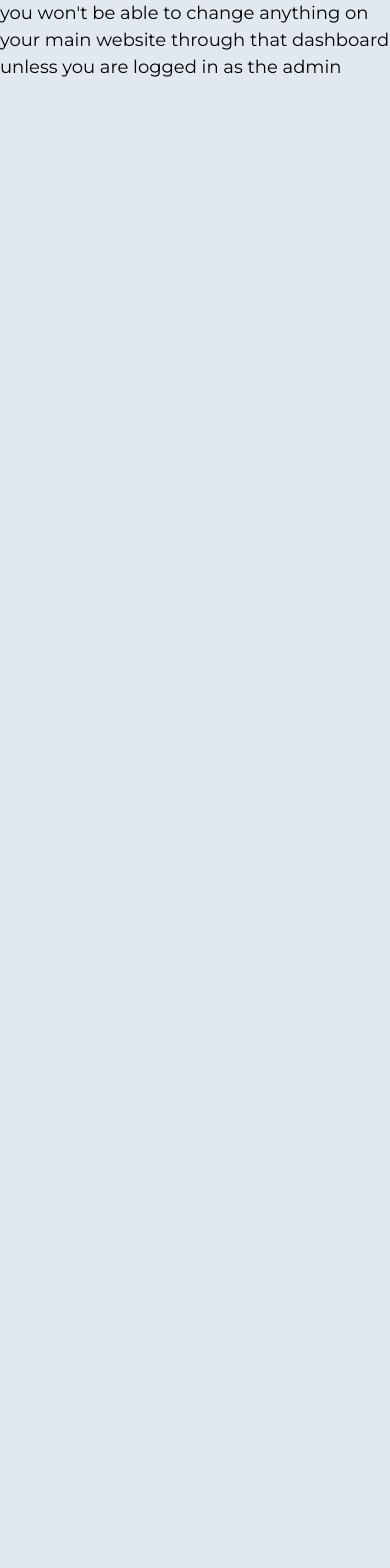
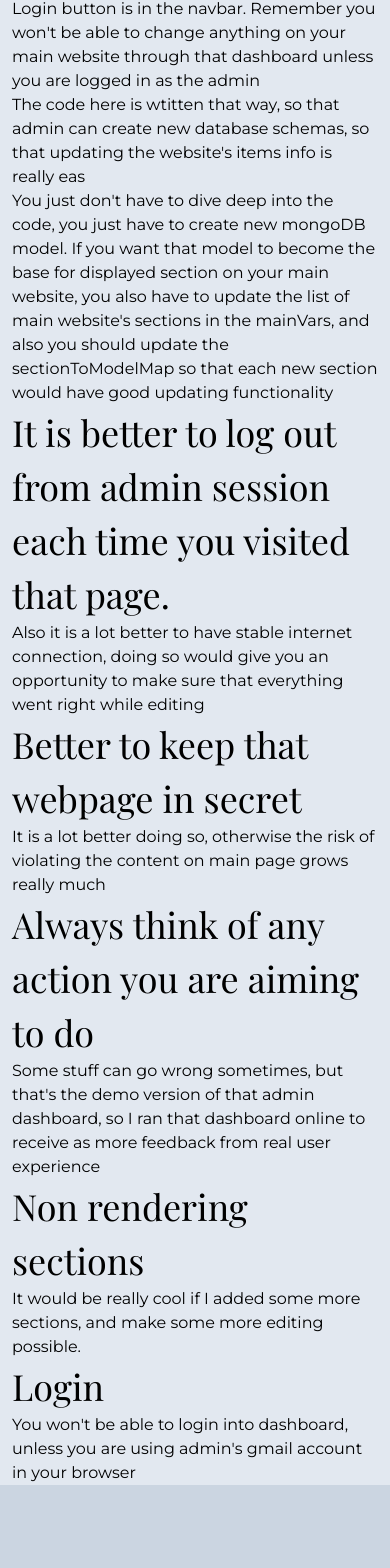
Before and after one commit to vakulenko10/adminDashboard, a Next.js app: page / in a window 390 px wide. Shown: the part 229-1797 px from the top of the page. Before the commit the page ends 844 px from the top, so only its background shows below. Built offline with nearby package versions, Linux system fonts and the light colour scheme; no server answers; a web font is replaced by a local one.

Commit message:
last updates before deploying first demo
The most common updates before first deploying of the demo version

```diff
--- /dev/null
+++ b/app/components/Footer.jsx
@@ -0,0 +1,87 @@
+import React from 'react'
+import Container from './Container'
+import Link from 'next/link'
+
+const Footer = () => {
+  return (
+
+    <footer className="relative bg-slate-300 py-20 pb-6">
+        <Container className={`flex`}>
+            <div className='developerInfo w-full flex flex-col justify-center items-center'>
+                <Link href='https://www.instagram.com/vakulenko_10'>instagram</Link>
+            </div>
+            <div className='info w-full flex flex-col justify-center items-center'>
+                <Link href='https://www.instagram.com/black_bansheeee/'>instagram</Link>
+            </div>
+        </Container>
+    {/* <div className="container mx-auto px-4">
+        <div className="flex flex-wrap text-left lg:text-left">
+        <div className="w-full lg:w-6/12 px-4">
+            <h4 className="text-3xl fonat-semibold text-blueGray-700">Let's keep in touch!</h4>
+            <h5 className="text-lg mt-0 mb-2 text-blueGray-600">
+            Find us on any of these platforms, we respond 1-2 business days.
+            </h5>
+            <div className="mt-6 lg:mb-0 mb-6">
+            <button className="bg-white text-lightBlue-400 shadow-lg font-normal h-10 w-10 items-center justify-center align-center rounded-full outline-none focus:outline-none mr-2" type="button">
+                <i className="fab fa-twitter"></i></button><button className="bg-white text-lightBlue-600 shadow-lg font-normal h-10 w-10 items-center justify-center align-center rounded-full outline-none focus:outline-none mr-2" type="button">
+                <i className="fab fa-facebook-square"></i></button><button className="bg-white text-pink-400 shadow-lg font-normal h-10 w-10 items-center justify-center align-center rounded-full outline-none focus:outline-none mr-2" type="button">
+                <i className="fab fa-dribbble"></i></button><button className="bg-white text-blueGray-800 shadow-lg font-normal h-10 w-10 items-center justify-center align-center rounded-full outline-none focus:outline-none mr-2" type="button">
+                <i className="fab fa-github"></i>
+            </button>
+            </div>
+        </div>
+        <div className="w-full lg:w-6/12 px-4">
+            <div className="flex flex-wrap items-top mb-6">
+            <div className="w-full lg:w-4/12 px-4 ml-auto">
+                <span className="block uppercase text-blueGray-500 text-sm font-semibold mb-2">Useful Links</span>
+                <ul className="list-unstyled">
+                <li>
+                    <a className="text-blueGray-600 hover:text-blueGray-800 font-semibold block pb-2 text-sm" href="">About Us</a>
+                </li>
+                <li>
+                    <a className="text-blueGray-600 hover:text-blueGray-800 font-semibold block pb-2 text-sm" href="">Blog</a>
+                </li>
+                <li>
+                    <a className="text-blueGray-600 hover:text-blueGray-800 font-semibold block pb-2 text-sm" href="">Github</a>
+                </li>
+                <li>
+                    <a className="text-blueGray-600 hover:text-blueGray-800 font-semibold block pb-2 text-sm" href="">Free Products</a>
+                </li>
+                </ul>
+            </div>
+            <div className="w-full lg:w-4/12 px-4">
+                <span className="block uppercase text-blueGray-500 text-sm font-semibold mb-2">Other Resources</span>
+                <ul className="list-unstyled">
+                <li>
+                    <a className="text-blueGray-600 hover:text-blueGray-800 font-semibold block pb-2 text-sm" href="">MIT License</a>
+                </li>
+                <li>
+                    <a className="text-blueGray-600 hover:text-blueGray-800 font-semibold block pb-2 text-sm" href="">Terms &amp; Conditions</a>
+                </li>
+                <li>
+                    <a className="text-blueGray-600 hover:text-blueGray-800 font-semibold block pb-2 text-sm" href="">Privacy Policy</a>
+                </li>
+                <li>
+                    <a className="text-blueGray-600 hover:text-blueGray-800 font-semibold block pb-2 text-sm" href="">Contact Us</a>
+                </li>
+                </ul>
+            </div>
+            </div>
+        </div>
+        </div>
+        <hr className="my-6 border-blueGray-300" />
+        <div className="flex flex-wrap items-center md:justify-between justify-center">
+        <div className="w-full md:w-4/12 px-4 mx-auto text-center">
+            <div className="text-sm text-blueGray-500 font-semibold py-1">
+            Copyright © <span id="get-current-year">2021</span>
+            <a href="#" className="text-blueGray-500 hover:text-gray-800" target="_blank"> Notus JS by</a>
+            <a href="#" className="text-blueGray-500 hover:text-blueGray-800">Creative Tim</a>.
+            </div>
+        </div>
+        </div>
+    </div> */}
+    </footer>
+  )
+}
+
+export default Footer
--- a/app/components/GetImagesFromCloudinary.js
+++ b/app/components/GetImagesFromCloudinary.js
@@ -40,8 +40,5 @@ const GetImagesFromFolder = ({sectionName}) => {
             </div>
         )
 }
-// const Carousel = (photos) =>{
-//     const
-// }
 
 export default GetImagesFromFolder
--- /dev/null
+++ b/app/components/Loader.css
@@ -0,0 +1,65 @@
+.loader {
+    width: 48px;
+    height: 48px;
+    margin: auto;
+    position: relative;
+  }
+
+  .loader:before {
+    content: '';
+    width: 48px;
+    height: 5px;
+    background: #f0808050;
+    position: absolute;
+    top: 60px;
+    left: 0;
+    border-radius: 50%;
+    animation: shadow324 0.5s linear infinite;
+  }
+
+  .loader:after {
+    content: '';
+    width: 100%;
+    height: 100%;
+    background: #f08080;
+    position: absolute;
+    top: 0;
+    left: 0;
+    border-radius: 4px;
+    animation: jump7456 0.5s linear infinite;
+  }
+
+  @keyframes jump7456 {
+    15% {
+      border-bottom-right-radius: 3px;
+    }
+
+    25% {
+      transform: translateY(9px) rotate(22.5deg);
+    }
+
+    50% {
+      transform: translateY(18px) scale(1, .9) rotate(45deg);
+      border-bottom-right-radius: 40px;
+    }
+
+    75% {
+      transform: translateY(9px) rotate(67.5deg);
+    }
+
+    100% {
+      transform: translateY(0) rotate(90deg);
+    }
+  }
+
+  @keyframes shadow324 {
+
+    0%,
+      100% {
+      transform: scale(1, 1);
+    }
+
+    50% {
+      transform: scale(1.2, 1);
+    }
+  }
--- /dev/null
+++ b/app/components/Loader.jsx
@@ -0,0 +1,10 @@
+import React from 'react'
+import './Loader.css'
+const Loader = () => {
+  return (
+    <div className="loader"></div>
+
+  )
+}
+
+export default Loader
--- a/app/components/SectionItem.jsx
+++ b/app/components/SectionItem.jsx
@@ -5,9 +5,9 @@ import { AiFillEdit } from "react-icons/ai";
 const SectionItem = ({item, sectionName, handleDelete}) => {
   return (
 
-  <div className="SectionItem relative flex max-w-full min-w-[250px] h-[600px] md:justify-self-center md:max-w-[370px] md:h-[500px] overflow-hidden flex-col rounded-xl bg-white bg-clip-border text-gray-700 shadow-md lg:max-w-[330px]">
-    <div className="imageContainer relative mx-4 mt-4 overflow-hidden rounded-xl bg-white bg-clip-border text-gray-700 h-1/2 ">
-    {item.imageURL?<img className="h-full w-full object-cover" src={item.imageURL} />:<>no image</>}
+  <div className="SectionItem relative flex max-w-[90%] min-w-[250px] h-[600px] md:justify-self-center md:max-w-[370px] md:h-[500px] overflow-hidden flex-col rounded-xl bg-white bg-clip-border text-gray-700 shadow-md lg:max-w-[330px]">
+    <div className={`imageContainer relative mx-4 mt-4 overflow-hidden rounded-xl bg-white bg-clip-border text-gray-700 ${item?.imageURL?'h-1/2':'imageContainer relative h-fit p-3 '} `}>
+    {item?.imageURL?<img className="h-full w-full object-cover" src={item.imageURL} />:<div>click to show the buttons</div>}
     <div className="h-full w-full btn-container bg-[#0b0b0b58]  rounded absolute px-1 mx-auto top-[0] left-[0] justify-between items-center">
       <button
         className="flex items-center justify-center w-full select-none rounded-lg bg-blue-gray-900/10 py-3 px-6 text-center align-middle font-sans text-xs font-bold uppercase text-blue-gray-900 transition-all hover:scale-105 focus:scale-105 focus:opacity-[0.85] active:scale-100 active:opacity-[0.85] disabled:pointer-events-none disabled:opacity-50 disabled:shadow-none"
@@ -22,7 +22,7 @@ const SectionItem = ({item, sectionName, handleDelete}) => {
     </div>
     </div>
 
-    <div className="itemInfo p-6 overflow-y-scroll overflow-x-hidden h-1/2">
+    <div className={`itemInfo p-6 overflow-y-scroll overflow-x-hidden ${item?.imageURL?'h-1/2':"h-full"}`}>
     {Object.entries(item).map(([property, value]) => (
             // Exclude specific properties you don't want to display
             !['_id'].includes(property) && (
--- a/app/globals.css
+++ b/app/globals.css
@@ -9,8 +9,12 @@
   box-sizing: border-box;
 
 }
+/* body{
+  min-height: 100vh;
+} */
 .page{
   padding-top: 100px;
+  min-height: 80vh;
 }
 h1{
   font-size: 36px;
@@ -39,6 +43,10 @@ h3, h4{
 }
 h5, h6{
   font-family: 'Dancing Script', cursive;
+}
+p{
+  font-family: 'Montserrat', sans-serif;
+
 }
 .burger {
   position: relative;
--- a/app/layout.js
+++ b/app/layout.js
@@ -2,6 +2,7 @@ import { Inter } from "next/font/google";
 import './globals.css'
 import Header from "./components/Header";
 import AuthProvider from "./components/AuthProvider";
+import Footer from "./components/Footer";
 const inter = Inter({ subsets: ["latin"] });
 
 export const metadata = {
@@ -17,6 +18,7 @@ export default function RootLayout({ children }) {
         <AuthProvider>
         <Header/>
         {children}
+        <Footer/>
         </AuthProvider>
       </body>
     </html>
--- a/app/page.js
+++ b/app/page.js
@@ -6,35 +6,28 @@ import { useSession } from "next-auth/react";
 export default function Home() {
   const {data: session} = useSession();
   console.log("Session:", session)
-  if(!(session?.status == "authenticated")){
-    return(
 
-      <main className="page pt-[100px] z-0">
-        <Container>
-          <h1>Hi there!</h1>
-          <p>That is admin dashboard site, you have to login to be able to edit your personal website...</p>
-          <h4>Login button is in the navbar. Remember you won't be able to change anything on your main website through that dashboard unless you are logged in as the admin</h4>
-        </Container>
-      </main>
-    )
-  }
-  return (
-    <>
+  return(
+
     <main className="page pt-[100px] z-0">
-    <Container >
-      <h1 className="text-lg md:text-[2rem] lg:text-[2rem] xl:text-3xl">adsfoi;njweopi</h1>
-      <div>
-        <p>safddddddddddddddd</p>
-        <p>safddddddddddddddd</p>
-        <p>safddddddddddddddd</p>
-        <p>safddddddddddddddd</p>
-        <p>safddddddddddddddd</p>
-        <p>safddddddddddddddd</p>
-        <p>safddddddddddddddd</p>
-        <p>safddddddddddddddd</p>
-        </div>
-    </Container>
+      <Container className={'px-3 md:px-1'}>
+        <h1>Hi there!</h1>
+        <p>That is admin dashboard site, you have to login to be able to edit your personal website...</p>
+        <p>Login button is in the navbar. Remember you won't be able to change anything on your main website through that dashboard unless you are logged in as the admin</p>
+        <p>The code here is wtitten that way, so that admin can create new database schemas, so that updating the website's items info is really eas</p>
+        <p>You just don't have to dive deep into the code, you just have to create new mongoDB model. If you want that model to become the base for displayed section on your main website, you also have to update the list of main website's sections in the mainVars, and also you should update the sectionToModelMap so that each new section would have good updating functionality </p>
+        <h1>It is better to log out from admin session each time you visited that page.</h1>
+        <p>Also it is a lot better to have stable internet connection, doing so would give you an opportunity to make sure that everything went right while editing</p>
+        <h1>Better to keep that webpage in secret</h1>
+        <p>It is a lot better doing so, otherwise the risk of violating the content on main page grows really much</p>
+        <h1>Always think of any action you are aiming to do</h1>
+        <p>Some stuff can go wrong sometimes, but that's the demo version of that admin dashboard, so I ran that dashboard online to receive as more feedback from real user experience</p>
+        <h1>Non rendering sections</h1>
+        <p>It would be really cool if I added some more sections, and make some more editing possible.  </p>
+        <h1>Login</h1>
+        <p>You won't be able to login into dashboard, unless you are using admin's gmail account in your browser</p>
+      </Container>
     </main>
-    </>
-  );
+  )
+
 }
--- a/app/section/[sectionName]/page.jsx
+++ b/app/section/[sectionName]/page.jsx
@@ -6,6 +6,7 @@ import Container from "@/app/components/Container";
 import SectionItem from '@/app/components/SectionItem';
 import Link from 'next/link';
 import React, { useState, useEffect } from 'react';
+import Loader from '@/app/components/Loader';
 const Page = ({ params }) => {
   const [contentItems, setContentItems] = useState([]);
   const [schema, setSchema] = useState({});
@@ -67,7 +68,7 @@ const Page = ({ params }) => {
 
   if (!sections.includes(params.sectionName)) {
     return (
-      <div>
+      <div className='page'>
         <h1>404 </h1>
         <h3>there is no such directory...</h3>
       </div>
@@ -75,12 +76,12 @@ const Page = ({ params }) => {
   }
 
   return (
-    <main className="pb-[20px] pt-[100px]">
+    <main className="page pb-[20px] pt-[100px]">
 
-    <Container className={`flex flex-col justify-center items-center px-2 md:px-0 `}>
+    <Container className={`px-3 flex flex-col justify-center items-center md:px-0 `}>
       <h1>{params.sectionName} Page</h1>
       {loading ? (
-        <p>Loading...</p>
+        <Loader />
       ) : (
         <>
          <button id="addNewItemBtn" className="p-3 mb-3 rounded text-white bg-[#39c420] hover:bg-[#39c420af] hover:text-[#39c420af]rounded">
```
Also changed, not shown: app/components/Carousel.jsx (+5 -17 lines), app/components/DynamicForm.jsx (+0 -10 lines).
